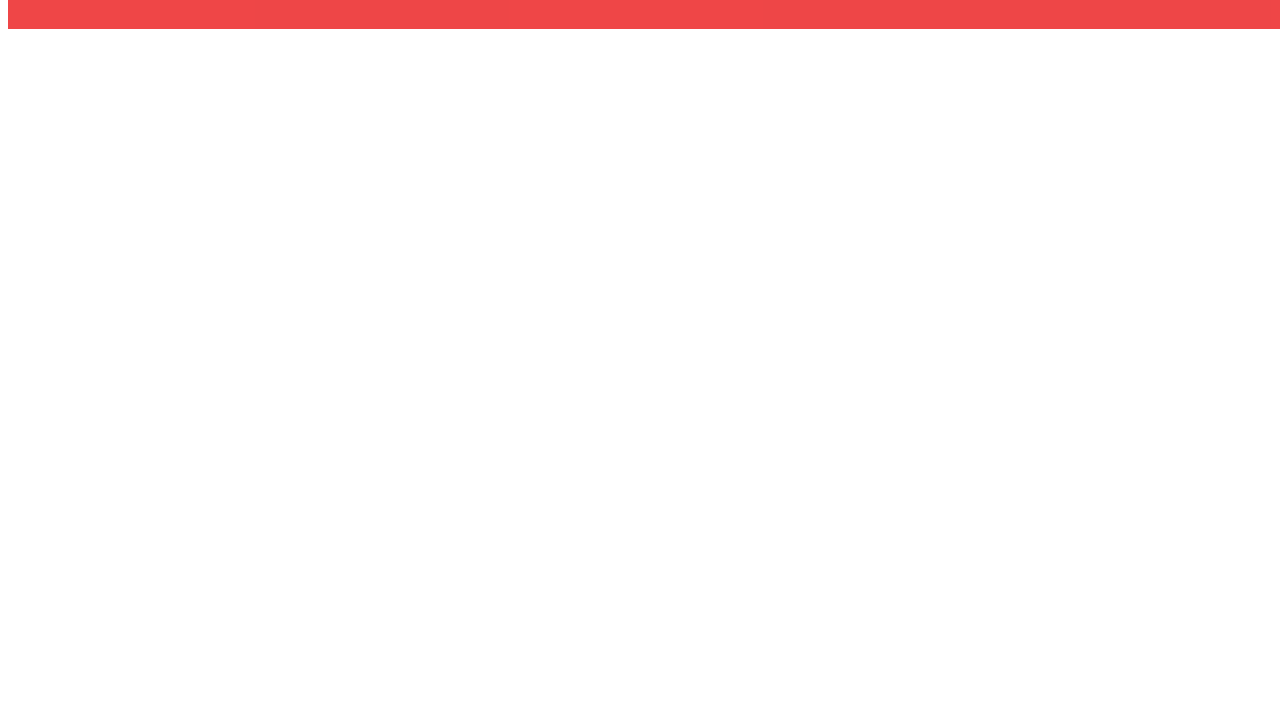
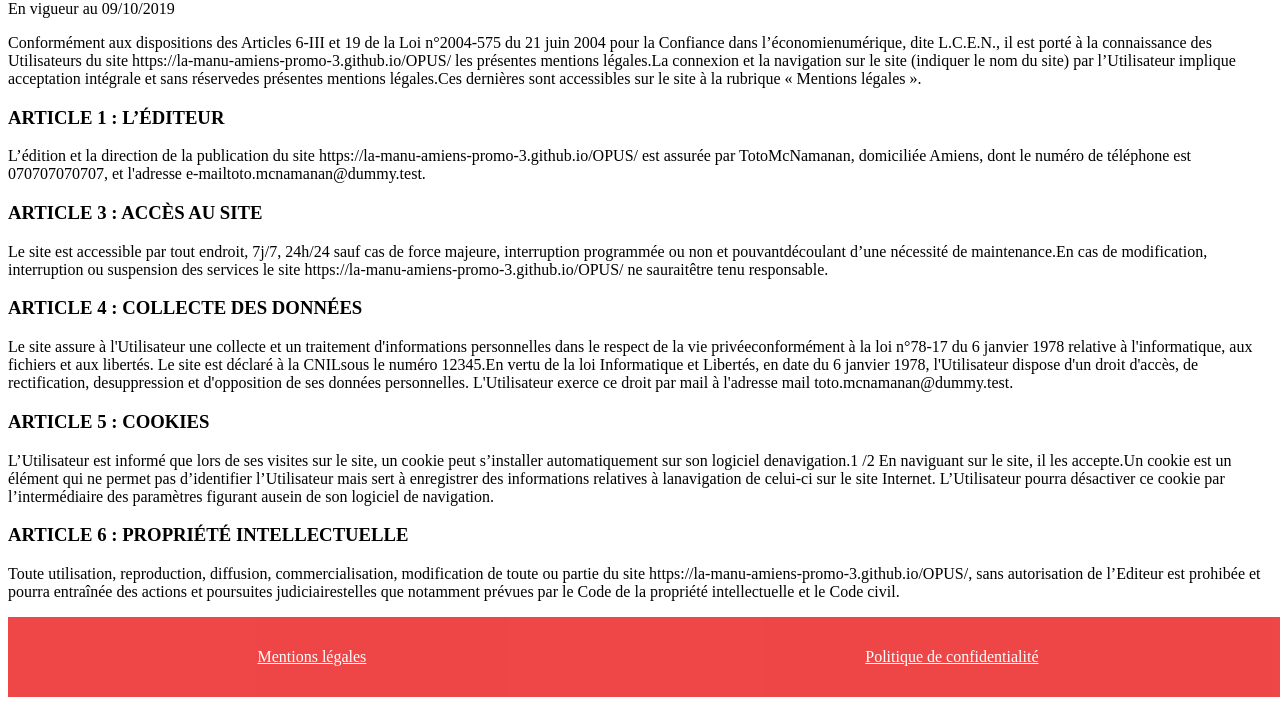
Before and after one commit to Amadou02/OPUS, a plain HTML site: page mentionsLegales.html in a window 1280 px wide. Shown: the part 367-1080 px from the top of the page. Before the commit the page ends 800 px from the top, so only its background shows below. Drawn offline with Linux system fonts and the light colour scheme.

Commit message:
ajout des icones et des mentions legales

```diff
--- a/assets/css/style.css
+++ b/assets/css/style.css
@@ -1,12 +1,10 @@
 
 h1 {
   color:white;
-
 }
 header {
   background-color: #F43B38;
   box-shadow: 10px 10px 10px #828282;
-
 }
 .header {
   height: 100px;
@@ -21,7 +19,6 @@ header {
   width: 40px;
   border: 2px solid #F43B38;
 }
-
 .espace {
   display:flex;
   flex-direction: row;
--- a/mentionsLegales.html
+++ b/mentionsLegales.html
@@ -33,11 +33,26 @@
     </li>
     <li class="vertical_menu"><a href="contact.html">Contact</a></li>
   </ul>
-  <!--recurring footer-->
-  <footer>
-    <p class="footer">
-      <a class="footerLinks" href="mentionsLegales.html">Mentions légales</a>
-      <a class="footerLinks" href="politiqueDeConfidentialite.html">Politique de confidentialité</a>
+  <!-- texte mentions légales-->
+  <h2>MENTIONS LÉGALES</h2>
+  <p>En vigueur au 09/10/2019</p>
+  <p>Conformément aux dispositions des Articles 6-III et 19 de la Loi n°2004-575 du 21 juin 2004 pour la Confiance dans l’économienumérique, dite L.C.E.N., il est porté à la connaissance des Utilisateurs du site https://la-manu-amiens-promo-3.github.io/OPUS/ les présentes mentions légales.La connexion et la navigation sur le site (indiquer le nom du site) par l’Utilisateur implique acceptation intégrale et sans réservedes présentes mentions légales.Ces dernières sont accessibles sur le site à la rubrique « Mentions légales ».</p>
+  <h3>ARTICLE 1 : L’ÉDITEUR</h3>
+  <p>L’édition et la direction de la publication du site https://la-manu-amiens-promo-3.github.io/OPUS/ est assurée par TotoMcNamanan, domiciliée Amiens, dont le numéro de téléphone est 070707070707, et l'adresse e-mailtoto.mcnamanan@dummy.test.</p>
+  <h3>ARTICLE 3 : ACCÈS AU SITE</h3>
+  <p>Le site est accessible par tout endroit, 7j/7, 24h/24 sauf cas de force majeure, interruption programmée ou non et pouvantdécoulant d’une nécessité de maintenance.En cas de modification, interruption ou suspension des services le site https://la-manu-amiens-promo-3.github.io/OPUS/ ne sauraitêtre tenu responsable.</p>
+  <h3>ARTICLE 4 : COLLECTE DES DONNÉES</h3>
+  <p>Le site assure à l'Utilisateur une collecte et un traitement d'informations personnelles dans le respect de la vie privéeconformément à la loi n°78-17 du 6 janvier 1978 relative à l'informatique, aux fichiers et aux libertés. Le site est déclaré à la CNILsous le numéro 12345.En vertu de la loi Informatique et Libertés, en date du 6 janvier 1978, l'Utilisateur dispose d'un droit d'accès, de rectification, desuppression et d'opposition de ses données personnelles. L'Utilisateur exerce ce droit par mail à l'adresse mail toto.mcnamanan@dummy.test.</p>
+  <h3>ARTICLE 5 : COOKIES</h3>
+  <p>L’Utilisateur est informé que lors de ses visites sur le site, un cookie peut s’installer automatiquement sur son logiciel denavigation.1 /2
+    En naviguant sur le site, il les accepte.Un cookie est un élément qui ne permet pas d’identifier l’Utilisateur mais sert à enregistrer des informations relatives à lanavigation de celui-ci sur le site Internet. L’Utilisateur pourra désactiver ce cookie par l’intermédiaire des paramètres figurant ausein de son logiciel de navigation.</p>
+    <h3>ARTICLE 6 : PROPRIÉTÉ INTELLECTUELLE</h3>
+    <p>Toute utilisation, reproduction, diffusion, commercialisation, modification de toute ou partie du site https://la-manu-amiens-promo-3.github.io/OPUS/, sans autorisation de l’Editeur est prohibée et pourra entraînée des actions et poursuites judiciairestelles que notamment prévues par le Code de la propriété intellectuelle et le Code civil.</p>
+    <!--recurring footer-->
+    <footer>
+      <p class="footer">
+        <a class="footerLinks" href="mentionsLegales.html">Mentions légales</a>
+        <a class="footerLinks" href="politiqueDeConfidentialite.html">Politique de confidentialité</a>
       </p>
     </footer>
   </body>
```
Also changed, not shown: assets/img/ContactIcon.jpg (added), assets/img/Opus.jpeg (added), assets/img/OrganizationIcon.jpg (added), assets/img/TrainingIcon.jpg (added), assets/img/homepageIcon.jpg (added).
